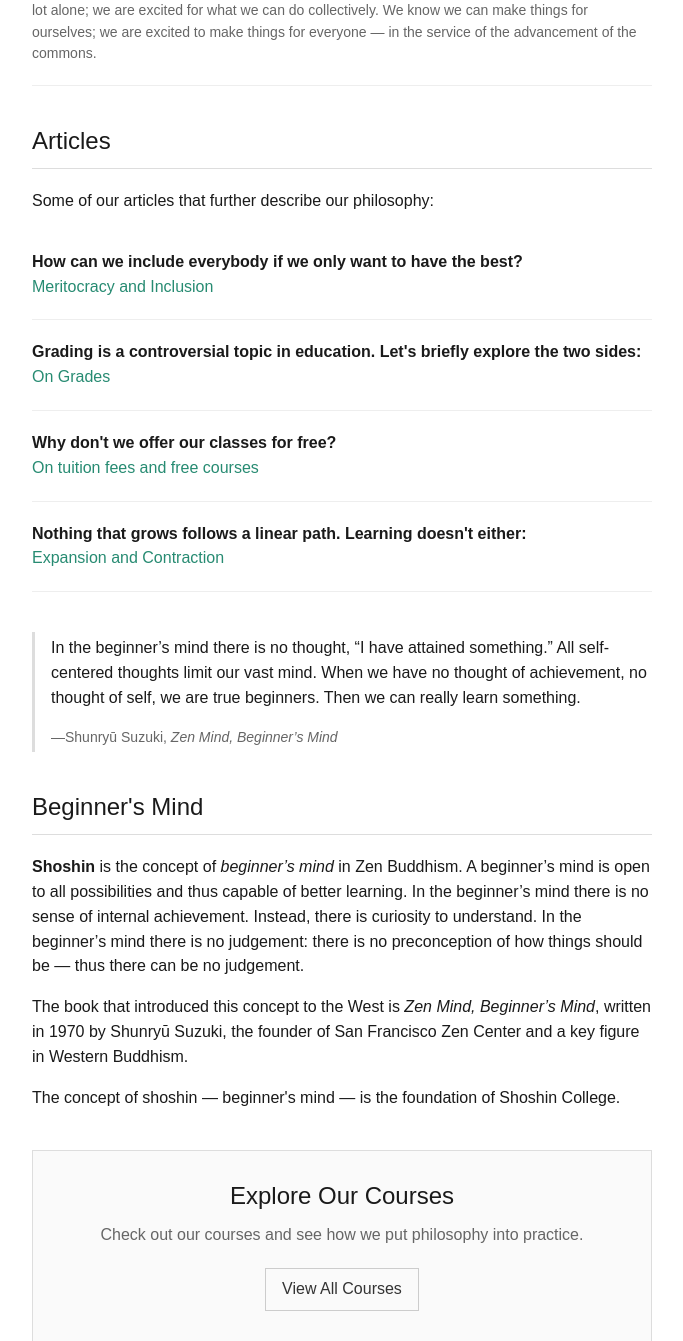
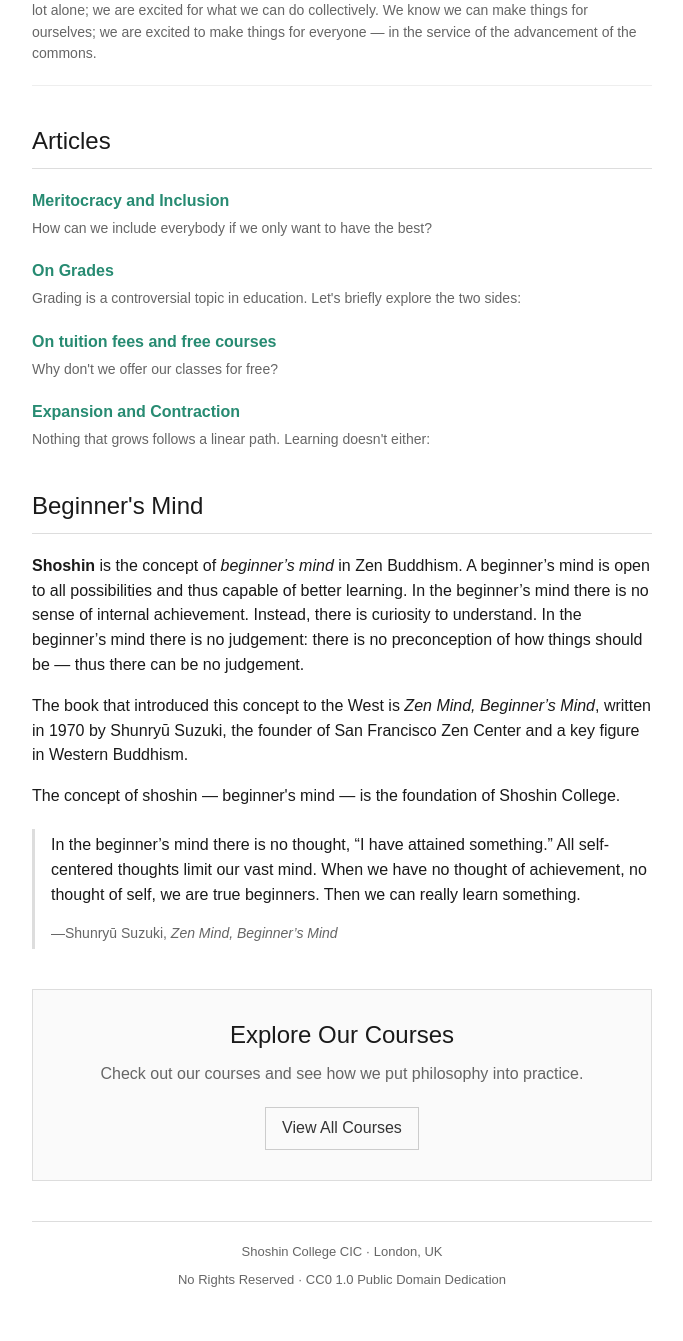
Before and after one commit to shoshincollege/shoshincollege.org, a Django app: page /theory/ in a window 1280 px wide. Shown: the part 1202-2543 px from the top of the page, without its empty margins (298-981 px from the left). After the commit the page ends 2489 px from the top, so only its background shows below. Run offline with Django 5.2, Linux system fonts and the light colour scheme.

Commit message:
Simplify Theory article list and reposition beginner's mind quote

```diff
--- a/main/templates/assets/style.css
+++ b/main/templates/assets/style.css
@@ -32,6 +32,9 @@ h2 + article.item { padding-top: 0; }
 .item > div:first-child { flex: 1; min-width: 0; }
 .item p:last-child { margin-bottom: 0; }
 .item .actions { flex-shrink: 0; margin: 0; }
+.reading-list { display: grid; gap: 20px; margin: 0; padding: 0; list-style: none; }
+.reading-list li { margin: 0; }
+.reading-list p { margin: 0; color: #666; font-size: 14px; }
 .feature-grid { display: grid; grid-template-columns: repeat(2, 1fr); gap: 24px 40px; }
 .feature-grid p, .values-item-description { color: #666; font-size: 14px; }
 .feature-grid p { margin: 0; }
--- a/main/templates/main/theory.html
+++ b/main/templates/main/theory.html
@@ -91,59 +91,34 @@
 <section>
 
     <h2>Articles</h2>
-    <p>
-        Some of our articles that further describe our philosophy:
-    </p>
-
-    <div class="item">
-        <div>
-            <strong>How can we include everybody if we only want to have the best?</strong><br>
-            <a href="https://shoshincollege.substack.com/p/meritocracy-and-inclusion">
+    <ul class="reading-list">
+        <li>
+            <h3><a href="https://shoshincollege.substack.com/p/meritocracy-and-inclusion">
                 Meritocracy and Inclusion
-            </a>
-        </div>
-    </div>
-
-    <div class="item">
-        <div>
-            <strong>Grading is a controversial topic in education. Let's briefly explore the two sides:</strong><br>
-            <a href="https://shoshincollege.substack.com/p/on-grades">
+            </a></h3>
+            <p>How can we include everybody if we only want to have the best?</p>
+        </li>
+        <li>
+            <h3><a href="https://shoshincollege.substack.com/p/on-grades">
                 On Grades
-            </a>
-        </div>
-    </div>
-
-    <div class="item">
-        <div>
-            <strong>Why don't we offer our classes for free?</strong><br>
-            <a href="https://shoshincollege.substack.com/p/on-tuition-fees-and-free-courses">
+            </a></h3>
+            <p>Grading is a controversial topic in education. Let's briefly explore the two sides:</p>
+        </li>
+        <li>
+            <h3><a href="https://shoshincollege.substack.com/p/on-tuition-fees-and-free-courses">
                 On tuition fees and free courses
-            </a>
-        </div>
-    </div>
-
-    <div class="item">
-        <div>
-            <strong>Nothing that grows follows a linear path. Learning doesn't either:</strong><br>
-            <a href="https://shoshincollege.substack.com/p/expansion-and-contraction">
+            </a></h3>
+            <p>Why don't we offer our classes for free?</p>
+        </li>
+        <li>
+            <h3><a href="https://shoshincollege.substack.com/p/expansion-and-contraction">
                 Expansion and Contraction
-            </a>
-        </div>
-    </div>
+            </a></h3>
+            <p>Nothing that grows follows a linear path. Learning doesn't either:</p>
+        </li>
+    </ul>
 
 </section>
-<blockquote>
-    <p>
-        In the beginner’s mind there is no thought, “I have attained
-        something.” All self-centered thoughts  limit our vast mind.
-        When we have no thought of achievement, no thought  of self, we
-        are true beginners. Then we can really learn something.
-    </p>
-    <footer>
-        —Shunryū Suzuki,
-        <cite>Zen Mind, Beginner’s Mind</cite>
-    </footer>
-</blockquote>
 <section>
 
     <h2>
@@ -166,6 +141,18 @@
     <p>
         The concept of shoshin — beginner's mind — is the foundation of Shoshin College.
     </p>
+    <blockquote>
+        <p>
+            In the beginner’s mind there is no thought, “I have attained
+            something.” All self-centered thoughts  limit our vast mind.
+            When we have no thought of achievement, no thought  of self, we
+            are true beginners. Then we can really learn something.
+        </p>
+        <footer>
+            —Shunryū Suzuki,
+            <cite>Zen Mind, Beginner’s Mind</cite>
+        </footer>
+    </blockquote>
 
 </section>
 <section class="panel">
```
